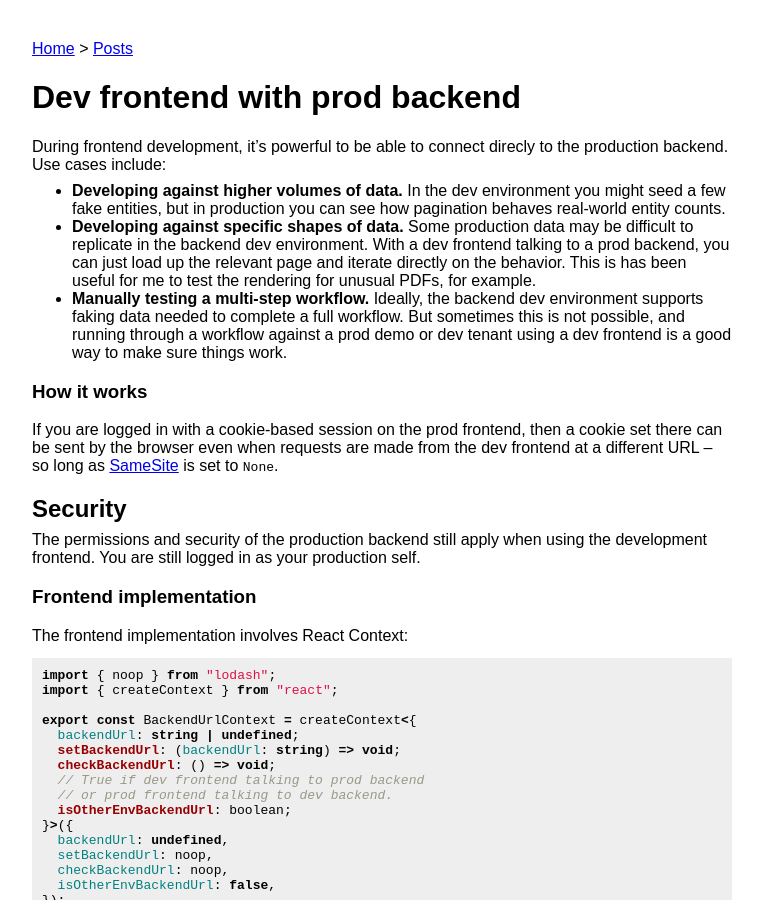
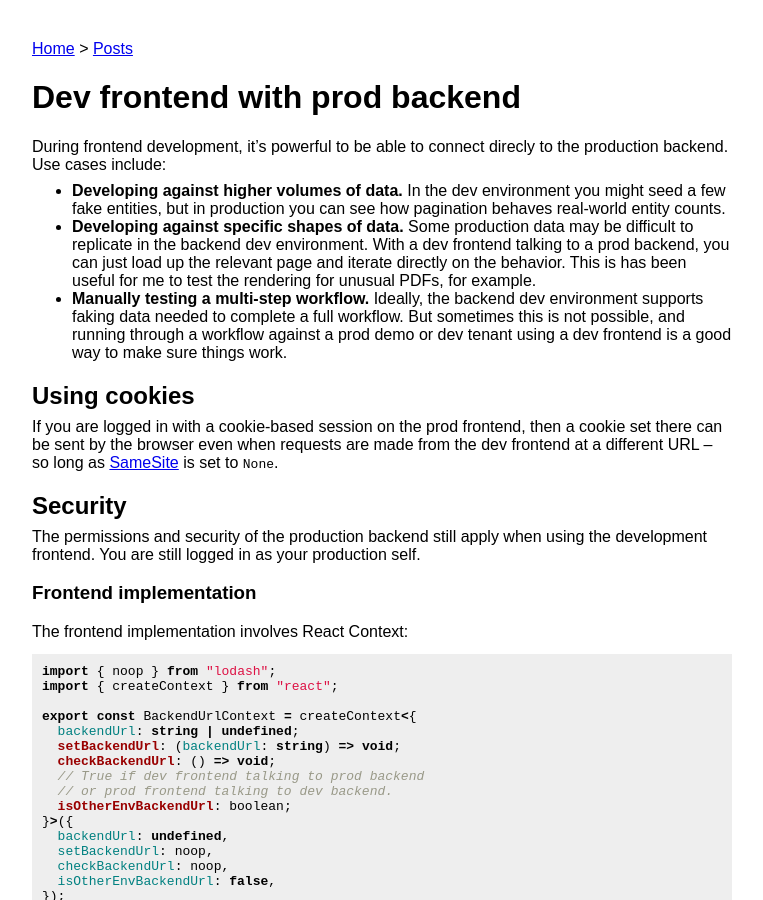
Before and after one commit to maxh/maxheinritz.com, a Jekyll site: the page built from _posts/2022-08-14-dev-frontend-prod-backend.md, in a window 1280 px wide and 900 px high. Shown: the whole window, without its empty margins (108-871 px from the left). Built offline with Jekyll 4.4.1, drawn with Linux system fonts in a browser that asks for light colours.

Commit message:
using cookies

```diff
--- a/_posts/2022-08-14-dev-frontend-prod-backend.md
+++ b/_posts/2022-08-14-dev-frontend-prod-backend.md
@@ -10,7 +10,7 @@ During frontend development, it's powerful to be able to connect direcly to the
 - **Developing against specific shapes of data.** Some production data may be difficult to replicate in the backend dev environment. With a dev frontend talking to a prod backend, you can just load up the relevant page and iterate directly on the behavior. This is has been useful for me to test the rendering for unusual PDFs, for example.
 - **Manually testing a multi-step workflow.** Ideally, the backend dev environment supports faking data needed to complete a full workflow. But sometimes this is not possible, and running through a workflow against a prod demo or dev tenant using a dev frontend is a good way to make sure things work.
 
-### How it works
+## Using cookies
 
 If you are logged in with a cookie-based session on the prod frontend, then a cookie set there can be sent by the browser even when requests are made from the dev frontend at a different URL -- so long as [SameSite](https://developer.mozilla.org/en-US/docs/Web/HTTP/Headers/Set-Cookie/SameSite) is set to `None`.
 
```
